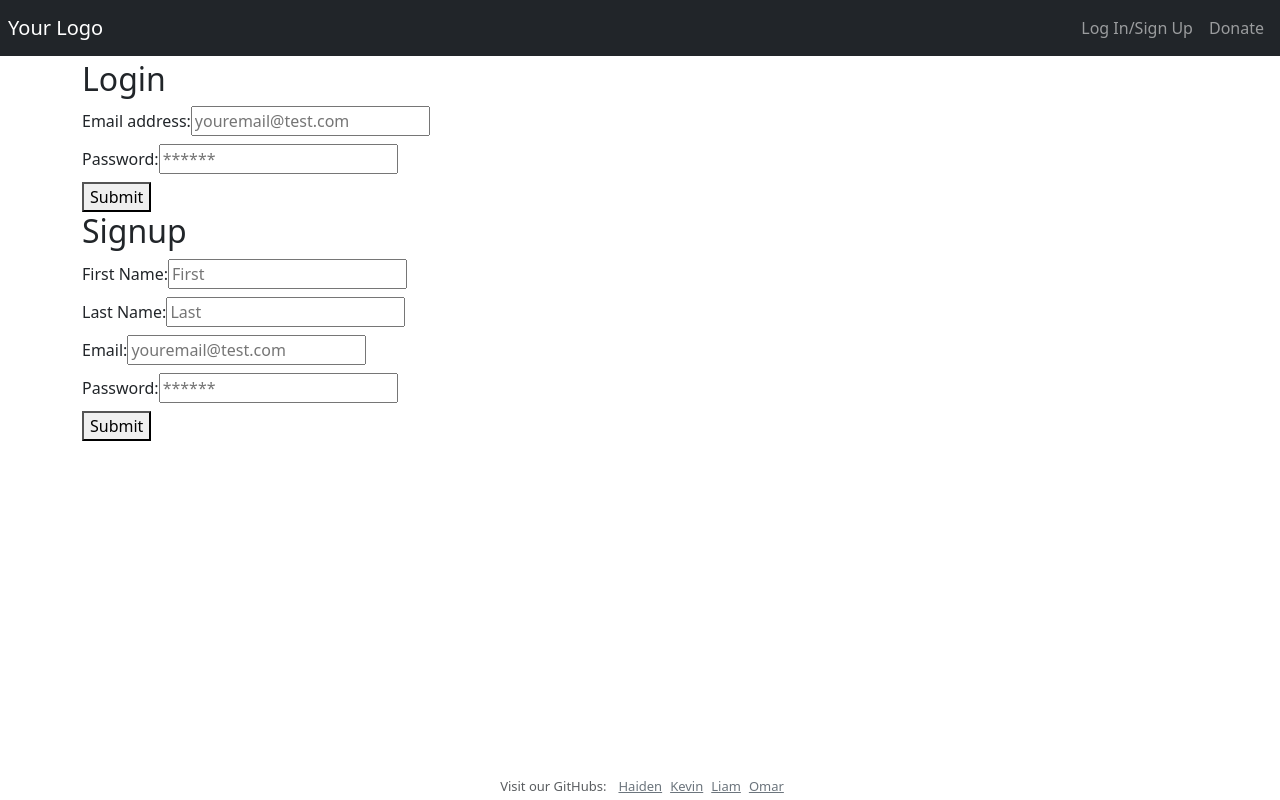
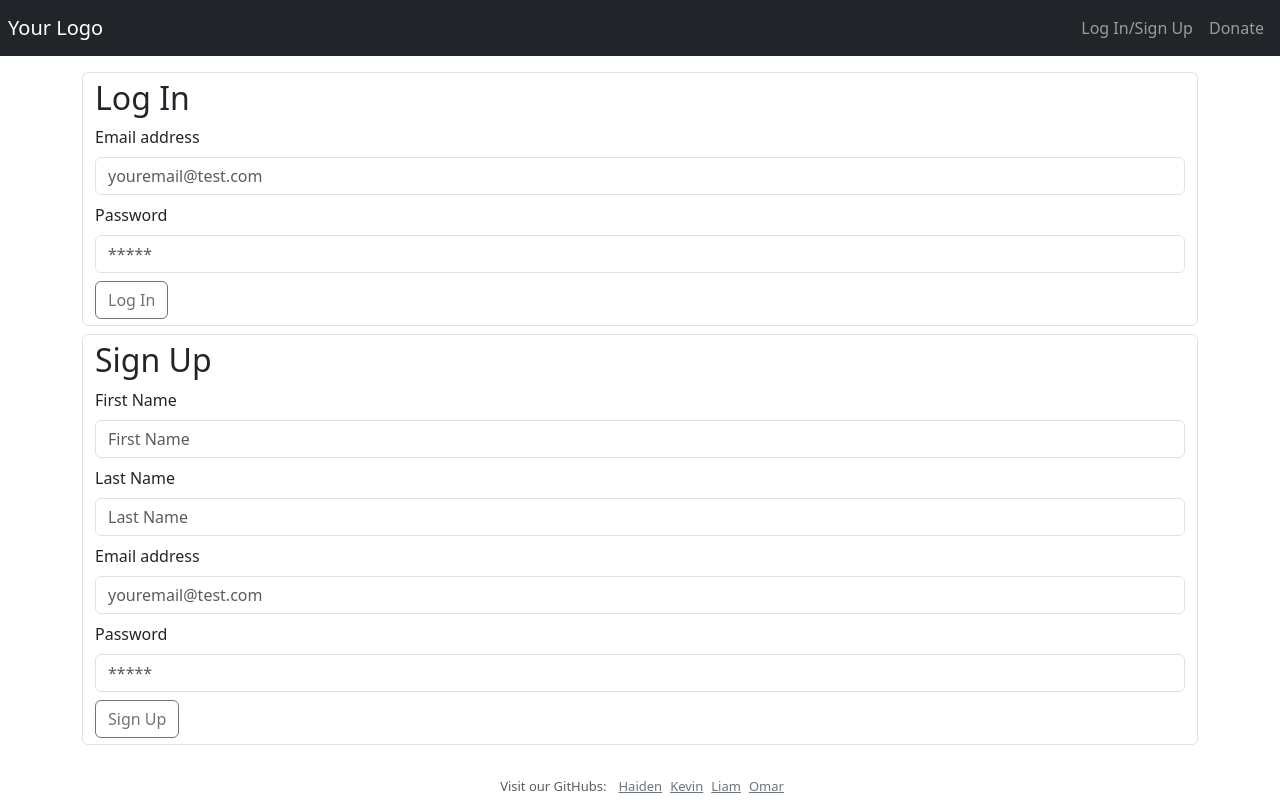
Before and after one commit to ljpeach/Big-City-Jobs, a React (Vite) app in the folder client/: page /loginsignup in a window 1280 px wide. Built offline with nearby package versions, Linux system fonts and the light colour scheme.

Commit message:
reformatted loginsignup

```diff
--- a/client/src/pages/LoginSignup.jsx
+++ b/client/src/pages/LoginSignup.jsx
@@ -66,96 +66,97 @@ function LoginSignup(props) {
     } else if (e.includes('User validation failed')) {
       return 'You must fill out all forms.';
     } else {
-      return 'Sorry, there was a problem';
+      return 'Sorry, there was a problem.';
     }
   }
 
   return (
     <>
-      <div className="container my-1">
-
-        <h2>Login</h2>
-        <form onSubmit={handleLogInFormSubmit}>
-          <div className="flex-row space-between my-2">
-            <label htmlFor="email">Email address:</label>
+      <div className="container my-3">
+        <form class="form-control mb-2" onSubmit={handleLogInFormSubmit}>
+          <h2>Log In</h2>
+          <div class="mb-2">
+            <label for="login-email" class="form-label">Email address</label>
             <input
+              className="form-control"
               placeholder="youremail@test.com"
               name="email"
               type="email"
-              id="email"
+              id="login-email"
               onChange={handleLogInChange}
             />
           </div>
-          <div className="flex-row space-between my-2">
-            <label htmlFor="pwd">Password:</label>
+          <div class="mb-2">
+            <label for="login-pwd" class="form-label">Password</label>
             <input
-              placeholder="******"
+              class="form-control"
+              placeholder="*****"
               name="password"
               type="password"
-              id="pwd"
+              id="login-pwd"
               onChange={handleLogInChange}
             />
           </div>
           {logInError ? (
-            <div className="my-3 p-3 bg-danger text-white">
-              <p>Sorry, you entered your credentials incorrectly. Please try again.</p>
+            <div id="login-error" className="mb-2 py-1 px-3 bg-danger text-white text-center rounded">
+              Sorry, you entered your credentials incorrectly. Please try again.
             </div>
           ) : null}
-          <div className="flex-row flex-end">
-            <button type="submit">Submit</button>
-          </div>
+          <button type="submit" class="btn btn-outline-secondary">Log In</button>
         </form>
 
-        <h2>Signup</h2>
-        <form onSubmit={handleSignUpFormSubmit}>
-          <div className="flex-row space-between my-2">
-            <label htmlFor="firstName">First Name:</label>
+        <form class="form-control mb-2" onSubmit={handleSignUpFormSubmit}>
+          <h2>Sign Up</h2>
+          <div class="mb-2">
+            <label for="first-name" class="form-label">First Name</label>
             <input
-              placeholder="First"
-              name="firstName"
-              type="firstName"
-              id="firstName"
-              onChange={handleSignUpChange}
+              className="form-control"
+              placeholder="First Name"
+              name="first-name"
+              type="text"
+              id="first-name"
+              onChange={handleLogInChange}
             />
           </div>
-          <div className="flex-row space-between my-2">
-            <label htmlFor="lastName">Last Name:</label>
+          <div class="mb-2">
+            <label for="last-name" class="form-label">Last Name</label>
             <input
-              placeholder="Last"
-              name="lastName"
-              type="lastName"
-              id="lastName"
-              onChange={handleSignUpChange}
+              className="form-control"
+              placeholder="Last Name"
+              name="last-name"
+              type="text"
+              id="last-name"
+              onChange={handleLogInChange}
             />
           </div>
-          <div className="flex-row space-between my-2">
-            <label htmlFor="email">Email:</label>
+          <div class="mb-2">
+            <label for="signup-email" class="form-label">Email address</label>
             <input
+              className="form-control"
               placeholder="youremail@test.com"
               name="email"
               type="email"
-              id="email"
-              onChange={handleSignUpChange}
+              id="signup-email"
+              onChange={handleLogInChange}
             />
           </div>
-          <div className="flex-row space-between my-2">
-            <label htmlFor="pwd">Password:</label>
+          <div class="mb-2">
+            <label for="signup-pwd" class="form-label">Password</label>
             <input
-              placeholder="******"
+              class="form-control"
+              placeholder="*****"
               name="password"
               type="password"
-              id="pwd"
-              onChange={handleSignUpChange}
+              id="signup-pwd"
+              onChange={handleLogInChange}
             />
           </div>
           {addUserError ? (
-            <div className="my-3 p-3 bg-danger text-white">
-              <p>{handleSignupError(addUserError.message)}</p>
+            <div id="signup-error" className="mb-2 py-1 px-3 bg-danger text-white text-center rounded">
+              {handleSignupError(addUserError.message)}
             </div>
           ) : null}
-          <div className="flex-row flex-end">
-            <button type="submit">Submit</button>
-          </div>
+          <button type="submit" class="btn btn-outline-secondary">Sign Up</button>
         </form>
       </div>
     </>
```
